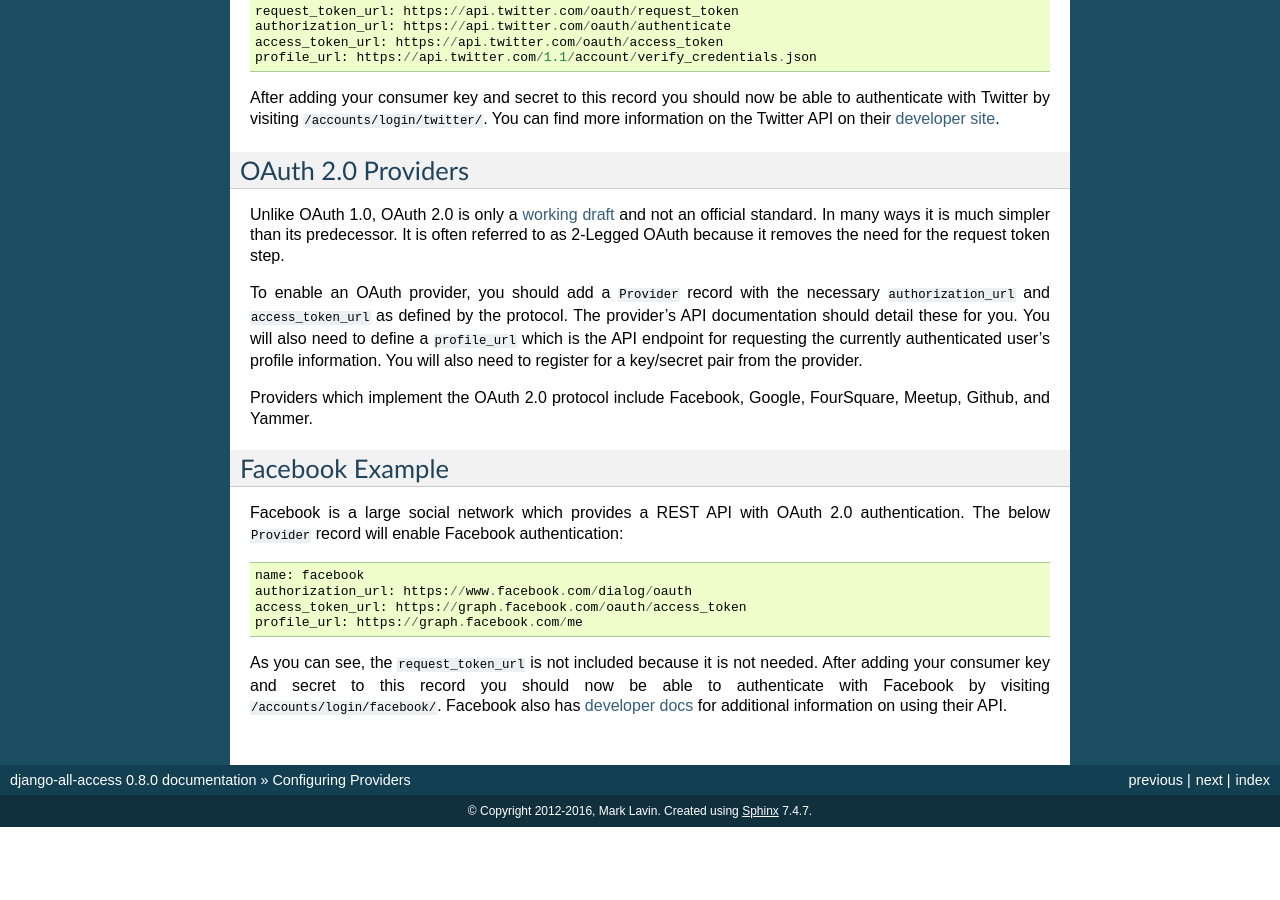
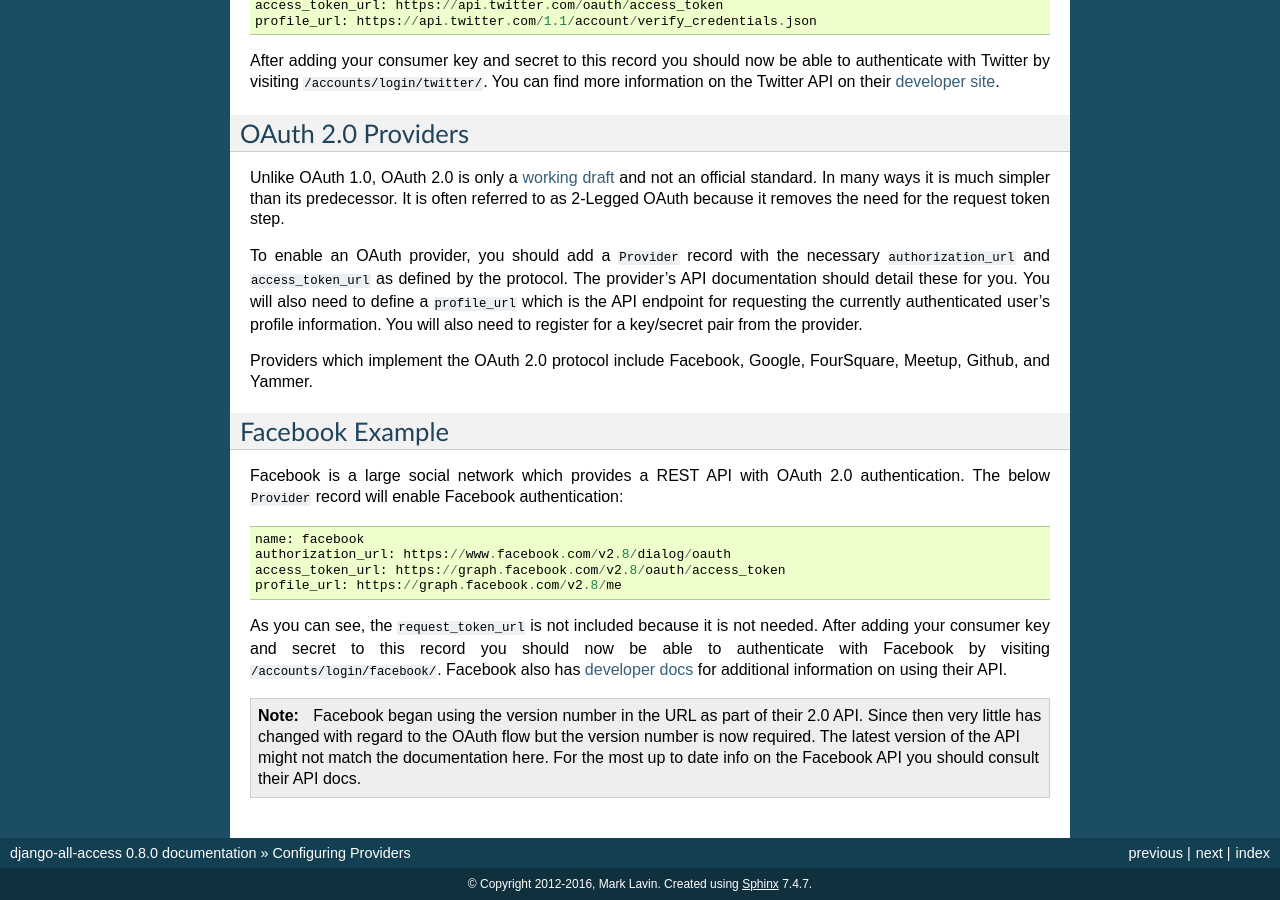
Before and after one commit to mlavin/django-all-access, a Sphinx documentation site: the page built from docs/providers.rst, in a window 1280 px wide and 900 px high, scrolled down 1060 px. Built offline with Sphinx 7.4.7, drawn with Linux system fonts in a browser that asks for light colours; before the commit the page ends 1887 px from its top, so only the background shows below that; some of the changed text lies outside the part shown.

Commit message:
Update docs and fixtures for FB API changes.

```diff
--- a/docs/providers.rst
+++ b/docs/providers.rst
@@ -99,12 +97,20 @@
 authentication. The below ``Provider`` record will enable Facebook authentication::
 
     name: facebook
-    authorization_url: https://www.facebook.com/dialog/oauth
-    access_token_url: https://graph.facebook.com/oauth/access_token
-    profile_url: https://graph.facebook.com/me
+    authorization_url: https://www.facebook.com/v2.8/dialog/oauth
+    access_token_url: https://graph.facebook.com/v2.8/oauth/access_token
+    profile_url: https://graph.facebook.com/v2.8/me
 
 As you can see, the ``request_token_url`` is not included because it is not needed.
 After adding your consumer key and secret to this record you should now be able
 to authenticate with Facebook by visiting ``/accounts/login/facebook/``.
 Facebook also has `developer docs <http://developers.facebook.com/docs/>`_
 for additional information on using their API.
+
+.. note::
+
+    Facebook began using the version number in the URL as part of their 2.0 API.
+    Since then very little has changed with regard to the OAuth flow but the
+    version number is now required. The latest version of the API might not
+    match the documentation here. For the most up to date info on the Facebook
+    API you should consult their API docs.
--- a/docs/releases.rst
+++ b/docs/releases.rst
@@ -2,6 +2,7 @@
 ====================================
 
 Release and change history for django-all-access
+
 
 v0.9.0 (TBD)
 -----------------------------------
@@ -13,6 +14,8 @@
 Other small changes include:
 
 - Added Django 1.10 and Python 3.5 to the test suite coverage.
+- Updated documentation on Facebook version numbers.
+- Update provider fixtures to include the latest version number for Facebook.
 
 
 v0.8.0 (2016-01-23)
```
Also changed, not shown: other parts of docs/providers.rst (+1 -3 lines), 1 other file.
